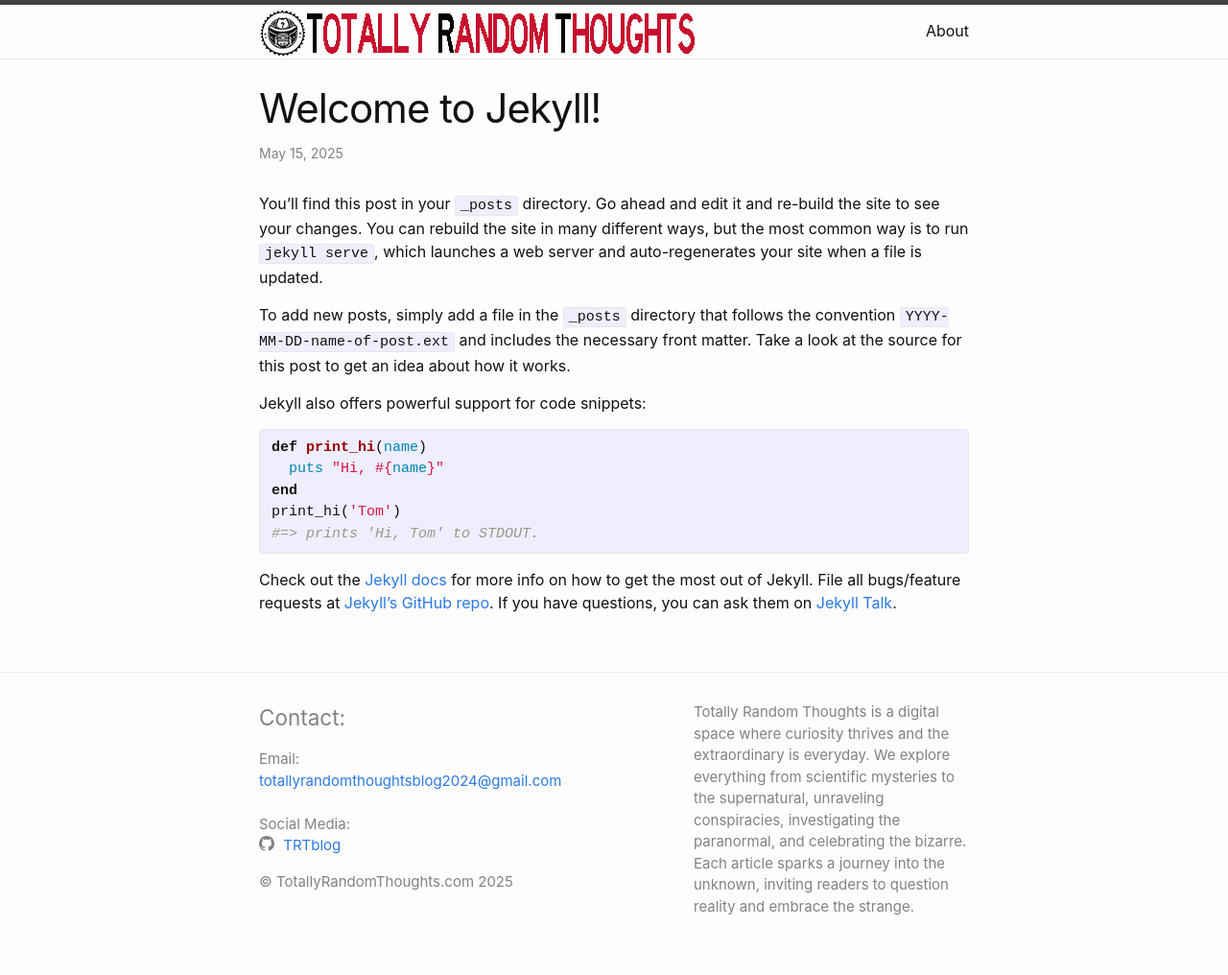
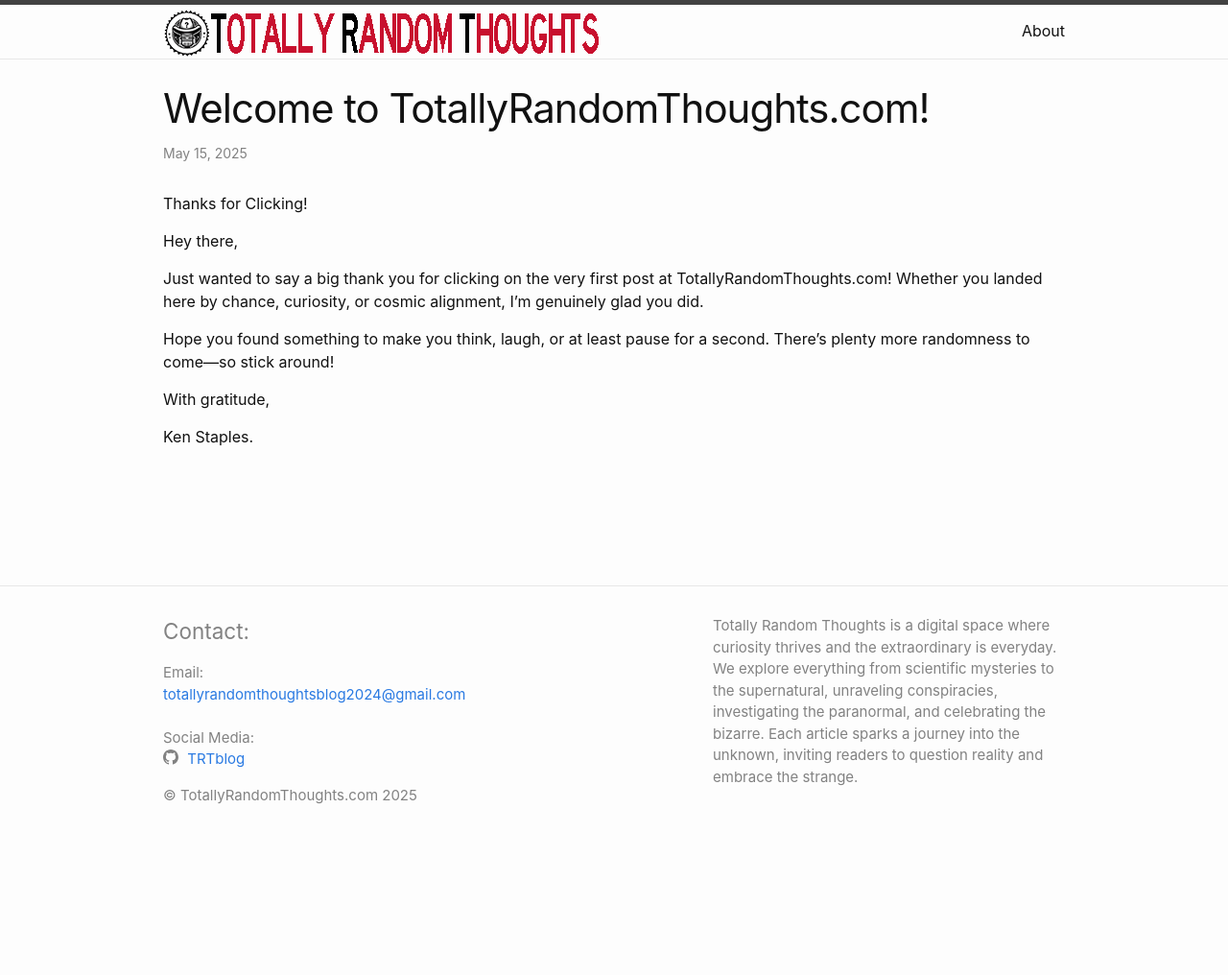
Before and after one commit to TRTblog/TRTblog.github.io, a Jekyll site: the page built from _posts/2025-05-15-welcome-to-jekyll.markdown, in a window 1280 px wide. Shown: the whole page at 96% size. Built offline with Jekyll 4.4.1, drawn with Linux system fonts in a browser that asks for light colours; after the commit the page ends 900 px from its top, so only the background shows below that.

Commit message:
Updated first post and minor layout changes

```diff
--- a/_config.yml
+++ b/_config.yml
@@ -20,6 +20,7 @@ description: >- # this means to ignore newlines until "baseurl:"
 
 baseurl: "" # the subpath of your site, e.g. /blog
 url: "TRTblog.github.io" # the base hostname & protocol for your site, e.g. http://example.com
+
 github_username:  TRTblog
 
 author: Ken Staples
--- a/_includes/footer.html
+++ b/_includes/footer.html
@@ -13,7 +13,6 @@
             {%- endif -%}
             Social Media:&nbsp;&nbsp;{%- include social.html -%}
 
-
             {%- if site.copyright -%}
             <li>&copy; {{ site.copyright }} {{ 'now' | date: "%Y" }}</li>
             {%- endif -%}
--- a/_posts/2025-05-15-welcome-to-jekyll.markdown
+++ b/_posts/2025-05-15-welcome-to-jekyll.markdown
@@ -1,25 +1,17 @@
 ---
 layout: post
-title:  "Welcome to Jekyll!"
-date:   2025-05-15 04:47:48 +0000
-categories: jekyll update
+title:  "Welcome to TotallyRandomThoughts.com!"
+date:   2025-05-15 11:25:48 +0000
+categories: TRT
 ---
-You’ll find this post in your `_posts` directory. Go ahead and edit it and re-build the site to see your changes. You can rebuild the site in many different ways, but the most common way is to run `jekyll serve`, which launches a web server and auto-regenerates your site when a file is updated.
+Thanks for Clicking!
 
-To add new posts, simply add a file in the `_posts` directory that follows the convention `YYYY-MM-DD-name-of-post.ext` and includes the necessary front matter. Take a look at the source for this post to get an idea about how it works.
+Hey there,
 
-Jekyll also offers powerful support for code snippets:
+Just wanted to say a big thank you for clicking on the very first post at TotallyRandomThoughts.com! Whether you landed here by chance, curiosity, or cosmic alignment, I'm genuinely glad you did.
 
-{% highlight ruby %}
-def print_hi(name)
-  puts "Hi, #{name}"
-end
-print_hi('Tom')
-#=> prints 'Hi, Tom' to STDOUT.
-{% endhighlight %}
+Hope you found something to make you think, laugh, or at least pause for a second. There's plenty more randomness to come—so stick around!
 
-Check out the [Jekyll docs][jekyll-docs] for more info on how to get the most out of Jekyll. File all bugs/feature requests at [Jekyll’s GitHub repo][jekyll-gh]. If you have questions, you can ask them on [Jekyll Talk][jekyll-talk].
+With gratitude,
 
-[jekyll-docs]: https://jekyllrb.com/docs/home
-[jekyll-gh]:   https://github.com/jekyll/jekyll
-[jekyll-talk]: https://talk.jekyllrb.com/
+Ken Staples.
--- a/_sass/minima.scss
+++ b/_sass/minima.scss
@@ -21,7 +21,7 @@ $grey-color-dark:  darken($grey-color, 25%) !default;
 $table-text-align: left !default;
 
 // Width of the content area
-$content-width:    800px !default;
+$content-width:    1000px !default;
 
 $on-palm:          600px !default;
 $on-laptop:        800px !default;
```
Also changed, not shown: about.md (+4 -0 lines), 1 other file.
